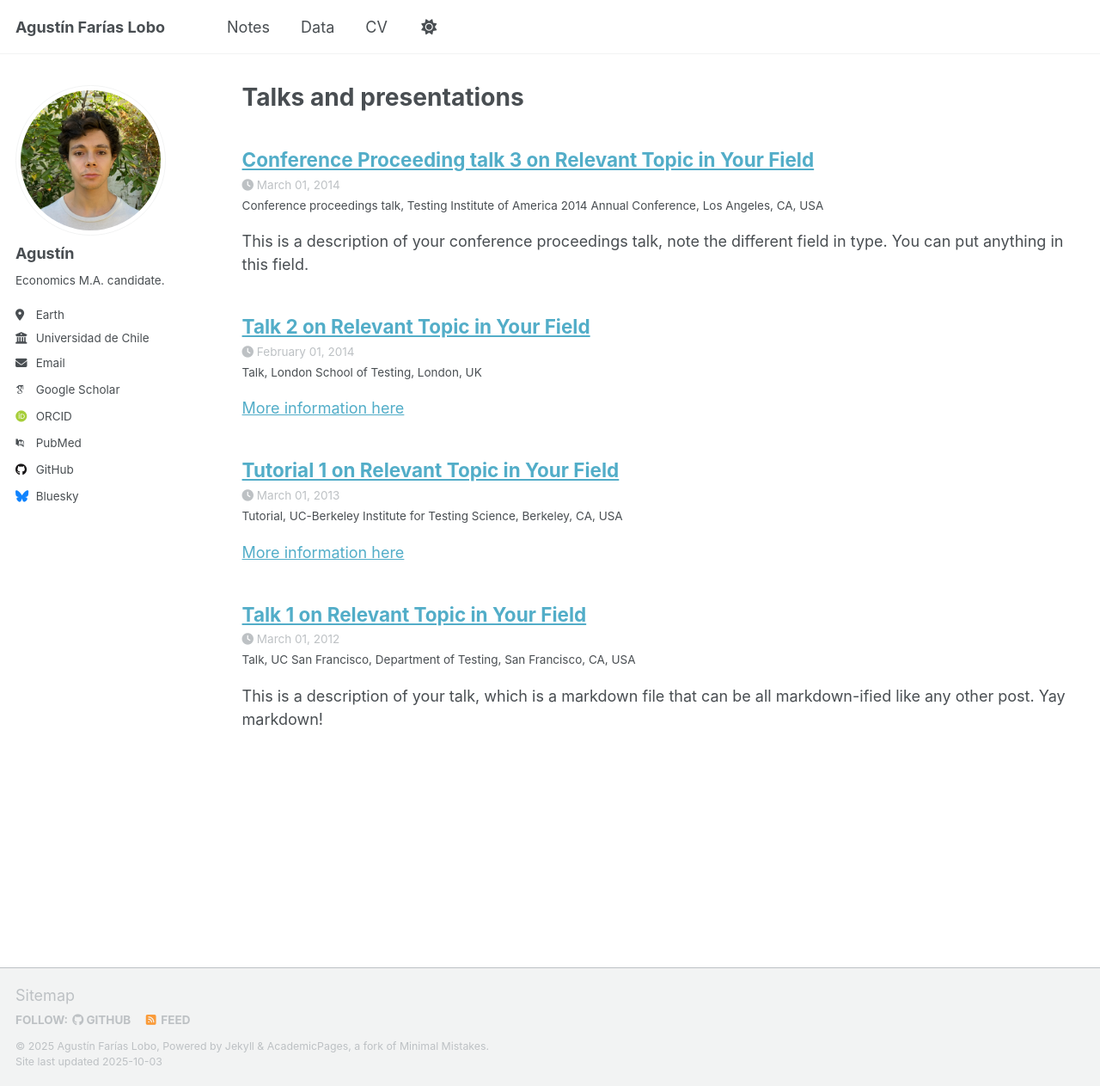
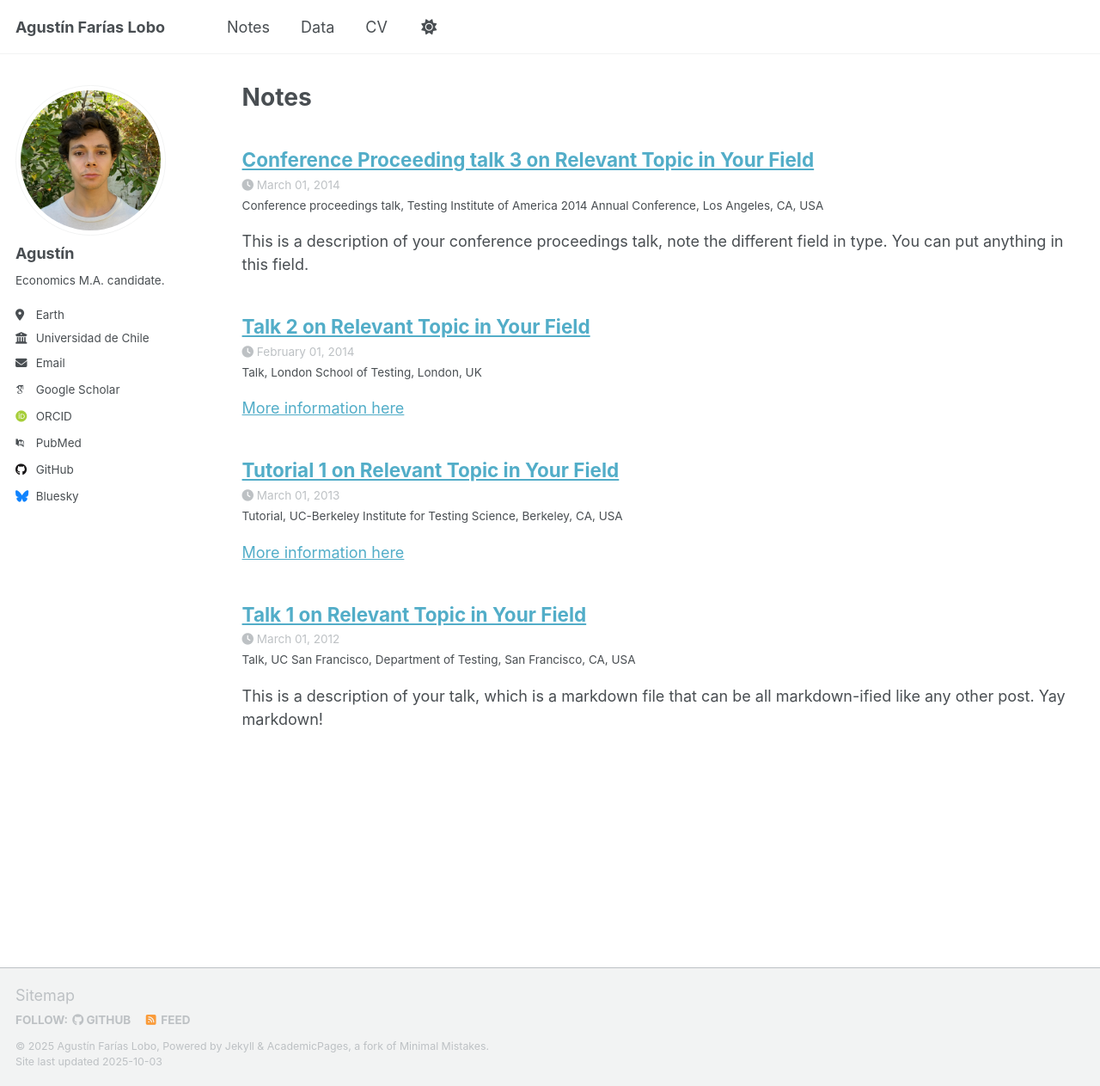
Before and after one commit to afariaslobo/afariaslobo.github.io, a Jekyll site: the page built from _pages/notes.html, in a window 1280 px wide and 1263 px high. Shown: the whole window at 86% size. Built offline with Jekyll 4.4.1, drawn with Linux system fonts in a browser that asks for light colours; some web fonts are replaced; a script that is not in the unit is left out.

Commit message:
Update and rename talks.html to notes.html

```diff
--- a/_pages/talks.html
+++ b/_pages/notes.html
@@ -1,7 +1,7 @@
 ---
 layout: archive
-title: "Talks and presentations"
-permalink: /talks/
+title: "Notes"
+permalink: /notes/
 author_profile: true
 ---
 
```
